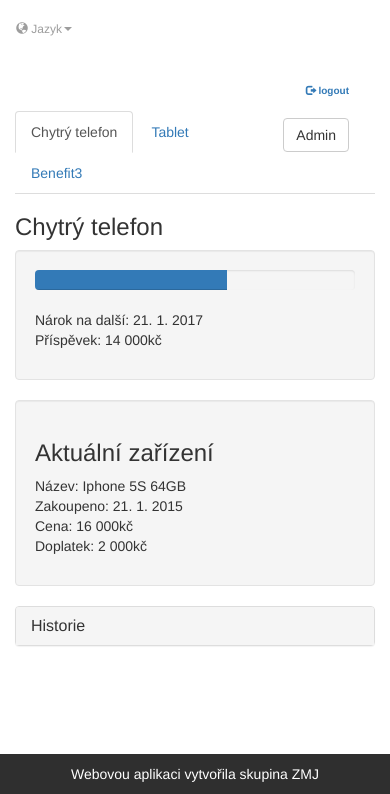
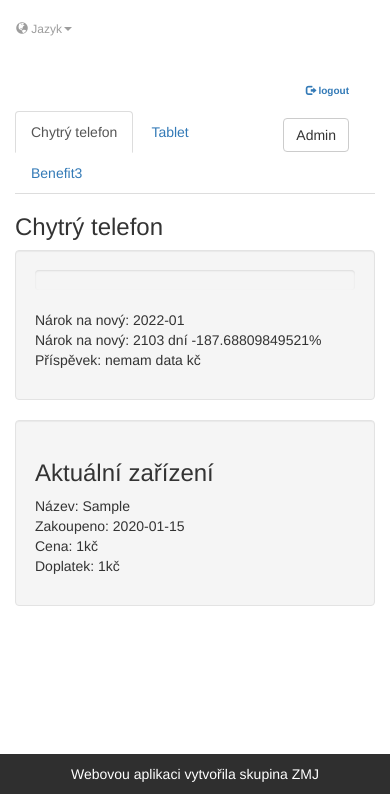
Before and after one commit to Kerio/tablets, a PHP site: page /page/user_gui.php in a window 390 px wide. Shown: the part 50-844 px from the top of the page. Run offline with PHP 8.4, Linux system fonts and the light colour scheme; the visitor is signed in with stand-in values (Sample User, id 1); tables that the repository leaves empty hold one stand-in row (values such as "Sample post").

Commit message:
benefit-mobil
uživatelské rozhraní pro benefit mobil vytvářené komplet z dat v
databázi

```diff
--- a/control/User.php
+++ b/control/User.php
@@ -99,13 +99,13 @@ class USER{
         datum_naskoceni_benefitu, datum_vyplaceni_benefitu, poznamky FROM SEZ_BENEFITU, MOBIL, produkty, naroky_pro, naroky_ben, uzivatele WHERE mobil.ref_produkt = produkty.id_produktu AND naroky_pro.pro_id_produktu = produkty.id_produktu AND naroky_pro.pro_id_benefitu = id_benefitu AND naroky_ben.ben_id_benefitu = id_benefitu AND naroky_ben.ben_id_uzi = uzivatele.id_uzi AND id_uzi = " . $_SESSION['user_session'] . " ORDER BY id_benefitu;");
         $stmt->execute();
         $array = $stmt->fetchAll(PDO::FETCH_ASSOC);
-        foreach($array as $innerarray)
+      /**  foreach($array as $innerarray)
         {
             foreach ($innerarray as $value)
             {
                 echo $value . "</br>";
             }
-        }
+        }**/
         return $array;
     }
 
@@ -125,13 +125,13 @@ class USER{
         datum_naskoceni_benefitu, datum_vyplaceni_benefitu, poznamky FROM SEZ_BENEFITU, tablet, produkty, naroky_pro, naroky_ben, uzivatele WHERE tablet.ref_produkt = produkty.id_produktu AND naroky_pro.pro_id_produktu = produkty.id_produktu AND naroky_pro.pro_id_benefitu = id_benefitu AND naroky_ben.ben_id_benefitu = id_benefitu AND naroky_ben.ben_id_uzi = uzivatele.id_uzi AND id_uzi = " . $_SESSION['user_session'] .  " ORDER BY id_benefitu;");
         $stmt->execute();
         $array = $stmt->fetchAll(PDO::FETCH_ASSOC);
-        foreach($array as $innerarray)
+        /**foreach($array as $innerarray)
         {
             foreach ($innerarray as $value)
             {
                 echo $value . "</br>";
             }
-        }
+        }**/
         return $array;
     }
 }
--- a/control/benefit.php
+++ b/control/benefit.php
@@ -1,33 +1,80 @@
 <?php
 
-require 'locale.php';
+function get_mobil_data($array_mobile, $phrase, $locale)
+{
 
-$mobile =    '<h3>'.$phrase[$locale]['mobile'].'</h3>'.
-             '<div class="well">'.
-                '<div class="progress">'.
-                    '<div class="progress-bar" role="progressbar" aria-valuenow="60" aria-valuemin="0" aria-valuemax="100" style="width: 60%;">'.
-                        '<span class="sr-only">60% Complete</span>'.
-                    '</div>'.
-                '</div>'.
-                '<p>'.$phrase[$locale]['user_claim'].': 21. 1. 2017<br>'.$phrase[$locale]['user_subsidy'].': 14 000kč</p>'.
-            '</div>'.
-            '<div class="well">'.
-                '<h3>'.$phrase[$locale]['user_device_cur'].'</h3>'.
-                '<p>'.$phrase[$locale]['user_device_name'].': Iphone 5S 64GB<br>'.$phrase[$locale]['user_device_bought'].
-                    ': 21. 1. 2015<br>'.$phrase[$locale]['user_device_price'].': 16 000kč<br>'.$phrase[$locale]['user_device_addpay'].': 2 000kč</p>'.
-            '</div>'.
-            '<div class="panel-group">
+    $date = date("Y-m", strtotime($array_mobile[0]['datum_nakupu']));
+    $fdate = date("Y-m", strtotime("+2 Years", strtotime($date)));
+    $cdate = date("Y-m-d", strtotime("now"));
+    $date_diff=(strtotime($fdate)-strtotime($cdate)) / 86400;
+    $date_diff2=(strtotime($fdate)-strtotime($date)) / 86400;
+    $part = ($date_diff2 - $date_diff)/($date_diff2/100);
+
+    if(count($array_mobile) == 0){
+        $fdate = (date("Y-m", strtotime("now")));
+        $date_diff = 0;
+        $part = 100;
+    }
+
+    $mobile =
+        '<h3>' . $phrase[$locale]['mobile'] . '</h3>
+        <div class="well">
+            <div class="progress">
+                <div class="progress-bar" role="progressbar" aria-valuenow="'. $part .'" aria-valuemin="0" aria-valuemax="100" style="width: '. $part .'%;">
+                    <span class="sr-only">'. $part .'% Complete</span>
+                </div>
+            </div>
+            <p>' . $phrase[$locale]['user_claim'] . ': '. $fdate .'
+            <br>' . $phrase[$locale]['user_claim'] . ': '. $date_diff .' dní ' . $part .'%
+            <br>' . $phrase[$locale]['user_subsidy'] . ': nemam data kč</p>
+        </div>
+
+        <div class="well">
+            <h3>' . $phrase[$locale]['user_device_cur'] . '</h3>
+            <p>';
+    if (count($array_mobile) > 0) {
+        $mobile .= $phrase[$locale]['user_device_name'] . ': ' . $array_mobile[0]['jmeno_produktu'] . '<br>'
+            . $phrase[$locale]['user_device_bought'] . ': ' . $array_mobile[0]['datum_nakupu'] . '<br>'
+            . $phrase[$locale]['user_device_price'] . ': ' . $array_mobile[0]['cena'] . 'kč<br>'
+            . $phrase[$locale]['user_device_addpay'] . ': ' . $array_mobile[0]['dotace'] . 'kč</p>
+        </div>';
+
+        if(count($array_mobile) > 1) {
+            $mobile .= '<div class="panel-group">
             <div class="panel panel-default">
                 <div class="panel-heading">
                     <h4 class="panel-title">
-                            <a data-toggle="collapse" href="#collapse1">'.$phrase[$locale]['user_history'].'</a>
+                        <a data-toggle="collapse" href="#collapse1">' . $phrase[$locale]['user_history'] . '</a>
                     </h4>
                 </div>
                 <div id="collapse1" class="panel-collapse collapse">
-                        <div class="panel-body">PanelBody</div>
+                    <div class="panel-body">' . mobile_history($array_mobile, $phrase, $locale) . '</div>
                 </div>
             </div>
         </div>';
+        }
+    } else {
+        $mobile .= $phrase[$locale]['no_device'] . '</p>
+        </div>';
+    }
+
+    return $mobile;
+}
+
+function mobile_history($array, $phrase, $locale){
+    $history = '';
+    for($i = 1; $i < count($array); $i++) {
+        $history .=
+        '<div class="well">
+             <p>'
+                . $phrase[$locale]['user_device_name'] . ': ' . $array[$i]['jmeno_produktu'] . '<br>'
+                . $phrase[$locale]['user_device_bought'] . ': ' . $array[$i]['datum_nakupu'] . '<br>'
+                . $phrase[$locale]['user_device_price'] . ': ' . $array[$i]['cena'] . 'kč<br>'
+                . $phrase[$locale]['user_device_addpay'] . ': ' . $array[$i]['dotace'] . 'kč</p>
+         </div>';
+    }
+    return $history;
+}
 
 $tablet =    '<h3>'.$phrase[$locale]['tablet'].'</h3>'.
     '<div class="well">'.
--- a/control/locale.php
+++ b/control/locale.php
@@ -37,7 +37,7 @@ $phrase['cz']['footer_text'] = "Webovou aplikaci vytvořila skupina ZMJ";
 //user
 $phrase['cz']['mobile'] = "Chytrý telefon";
 $phrase['cz']['tablet'] = "Tablet";
-$phrase['cz']['user_claim'] = "Nárok na další";
+$phrase['cz']['user_claim'] = "Nárok na nový";
 $phrase['cz']['user_subsidy'] = "Příspěvek";
 $phrase['cz']['user_device_cur'] = "Aktuální zařízení";
 $phrase['cz']['user_device_name'] = "Název";
@@ -45,6 +45,7 @@ $phrase['cz']['user_device_bought'] = "Zakoupeno";
 $phrase['cz']['user_device_price'] = "Cena";
 $phrase['cz']['user_device_addpay'] = "Doplatek";
 $phrase['cz']['user_history'] = "Historie";
+$phrase['cz']['no_device'] = "Jestě nevlastníš zařízení!";
 
 //admin
 $phrase['cz']['new_b_tab'] = "Nový benefit";
@@ -71,7 +72,7 @@ $phrase['eng']['footer_text'] = "Web application Made By ZMJ group";
 //user
 $phrase['eng']['mobile'] = "Smart phone";
 $phrase['eng']['tablet'] = "Tablet";
-$phrase['eng']['user_claim'] = "Next claim";
+$phrase['eng']['user_claim'] = "Claim for new one";
 $phrase['eng']['user_subsidy'] = "Subsidy";
 $phrase['eng']['user_device_cur'] = "Current device";
 $phrase['eng']['user_device_name'] = "Name";
@@ -79,6 +80,7 @@ $phrase['eng']['user_device_bought'] = "Bought";
 $phrase['eng']['user_device_price'] = "Price";
 $phrase['eng']['user_device_addpay'] = "Additional payment";
 $phrase['eng']['user_history'] = "History";
+$phrase['eng']['no_device'] = "You haven't own device yet!";
 
 //admin
 $phrase['eng']['new_b_tab'] = "New benefit";
--- a/page/user_gui.php
+++ b/page/user_gui.php
@@ -12,7 +12,6 @@ if(!$user->is_loggedin())
 //$user->userDataMobil();
 //echo "<br>";
 //$user->userDataTablet();
-
 echo $head.
     '<!-- navigation bar -->
             <nav class="navbar navbar-inverse">
@@ -54,7 +53,7 @@ echo              '</div>
 
         <div class="tab-content">
             <div id="benefit1" class="tab-pane fade in active">'
-                .$mobile.
+                .get_mobil_data($user->userDataMobil(), $phrase, $locale).
             '</div>
 
             <div id="benefit2" class="tab-pane fade">'
```
Lines whose indentation alone changed are shown as unchanged.
